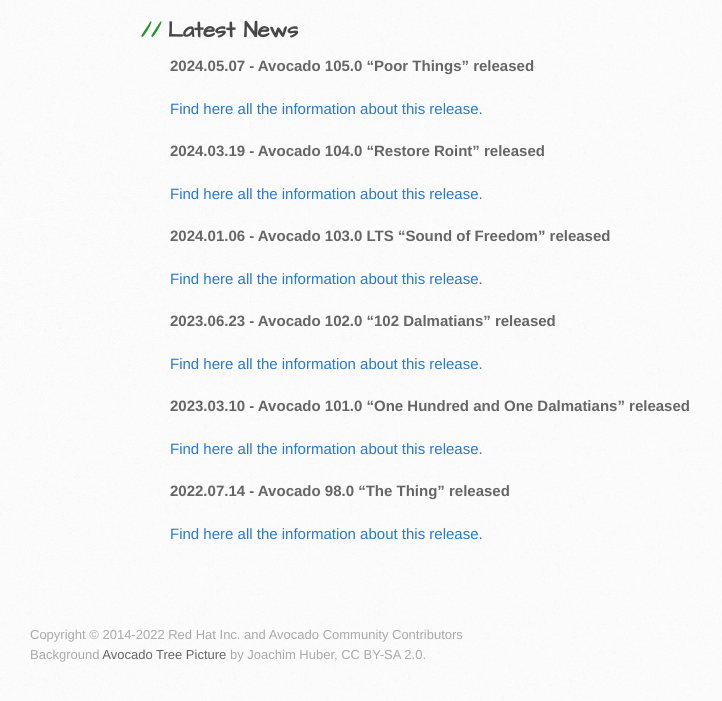
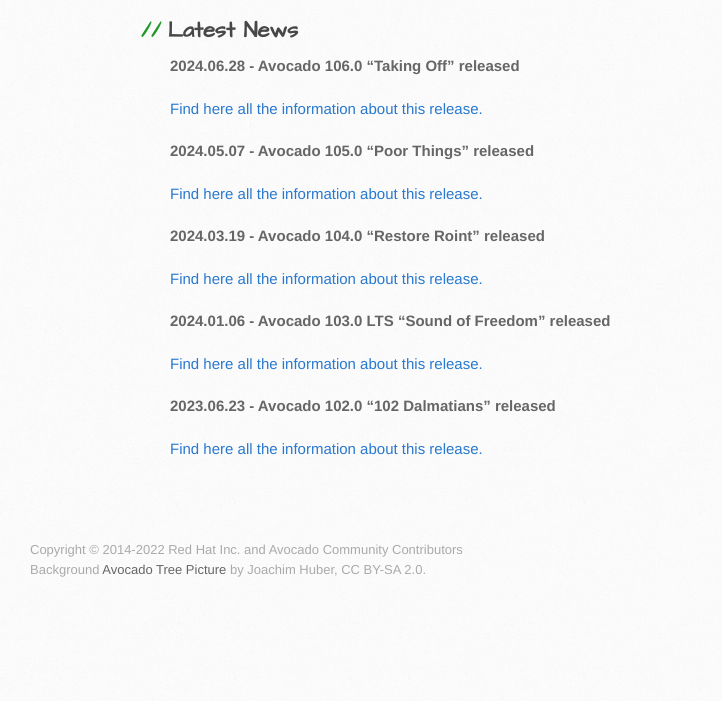
Before and after one commit to avocado-framework/avocado-framework.github.io, a Jekyll site: the page built from index.md, in a window 1280 px wide, cut to the strip 699-1413 px from the top of the page. Shown: the top 701 px of the strip, without its empty margins (0-722 px from the left). Built offline with Jekyll 4.4.1, drawn with Linux system fonts in a browser that asks for light colours; our own code applies the rules of GitHub Pages for plain Markdown files; after the commit the page ends 1328 px from its top, so only the background shows below that.

Commit message:
Add 106.0 release announcement
Signed-off-by: Cleber Rosa <crosa@redhat.com>

```diff
--- a/index.md
+++ b/index.md
@@ -17,6 +17,10 @@
 
 ## Latest News
 
+**2024.06.28 - Avocado 106.0 "Taking Off" released**
+
+[Find here all the information about this release.](https://avocado-framework.readthedocs.io/en/latest/releases/106_0.html)
+
 **2024.05.07 - Avocado 105.0 "Poor Things" released**
 
 [Find here all the information about this release.](https://avocado-framework.readthedocs.io/en/latest/releases/105_0.html)
@@ -32,11 +36,3 @@
 **2023.06.23 - Avocado 102.0 "102 Dalmatians" released**
 
 [Find here all the information about this release.](https://avocado-framework.readthedocs.io/en/latest/releases/102_0.html)
-
-**2023.03.10 - Avocado 101.0 "One Hundred and One Dalmatians" released**
-
-[Find here all the information about this release.](https://avocado-framework.readthedocs.io/en/latest/releases/101_0.html)
-
-**2022.07.14 - Avocado 98.0 "The Thing" released**
-
-[Find here all the information about this release.](https://avocado-framework.readthedocs.io/en/latest/releases/98_0.html)
```
